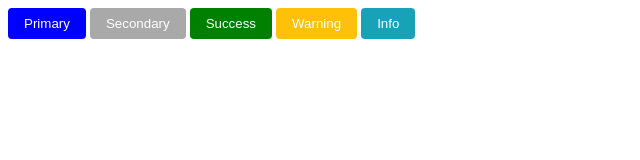
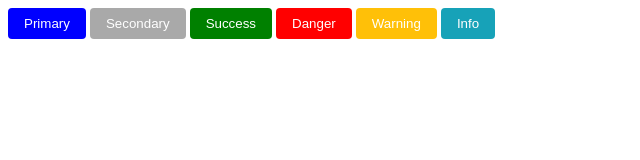
Before and after one commit to Huynhphuoclan/html-css, a plain HTML site: page index.html in a window 1280 px wide. Shown: the whole page, without its empty margins (0-640 px from the left). Drawn offline with Linux system fonts and the light colour scheme.

Commit message:
addbtndanger

```diff
--- a/css/button/btn-danger.css
+++ b/css/button/btn-danger.css
@@ -0,0 +1,4 @@
+.btn-danger{
+    color: white;
+    background-color: red;
+}
--- a/index.html
+++ b/index.html
@@ -11,6 +11,7 @@
     <link rel="stylesheet" href="./css/button/btn.css">
     <link rel="stylesheet" href="./css/button/btn-secondary.css">
     <link rel="stylesheet" href="./css/button/btn-success.css">
+    <link rel="stylesheet" href="./css/button/btn-danger.css">
 </head>
 
 <body>
@@ -23,6 +24,9 @@
     <button class="btn btn-success">
         Success
     </button>
+    <button class="btn btn-danger">
+        Danger
+    </button>
     <button class="btn btn-warning">
         Warning
     </button>
```
